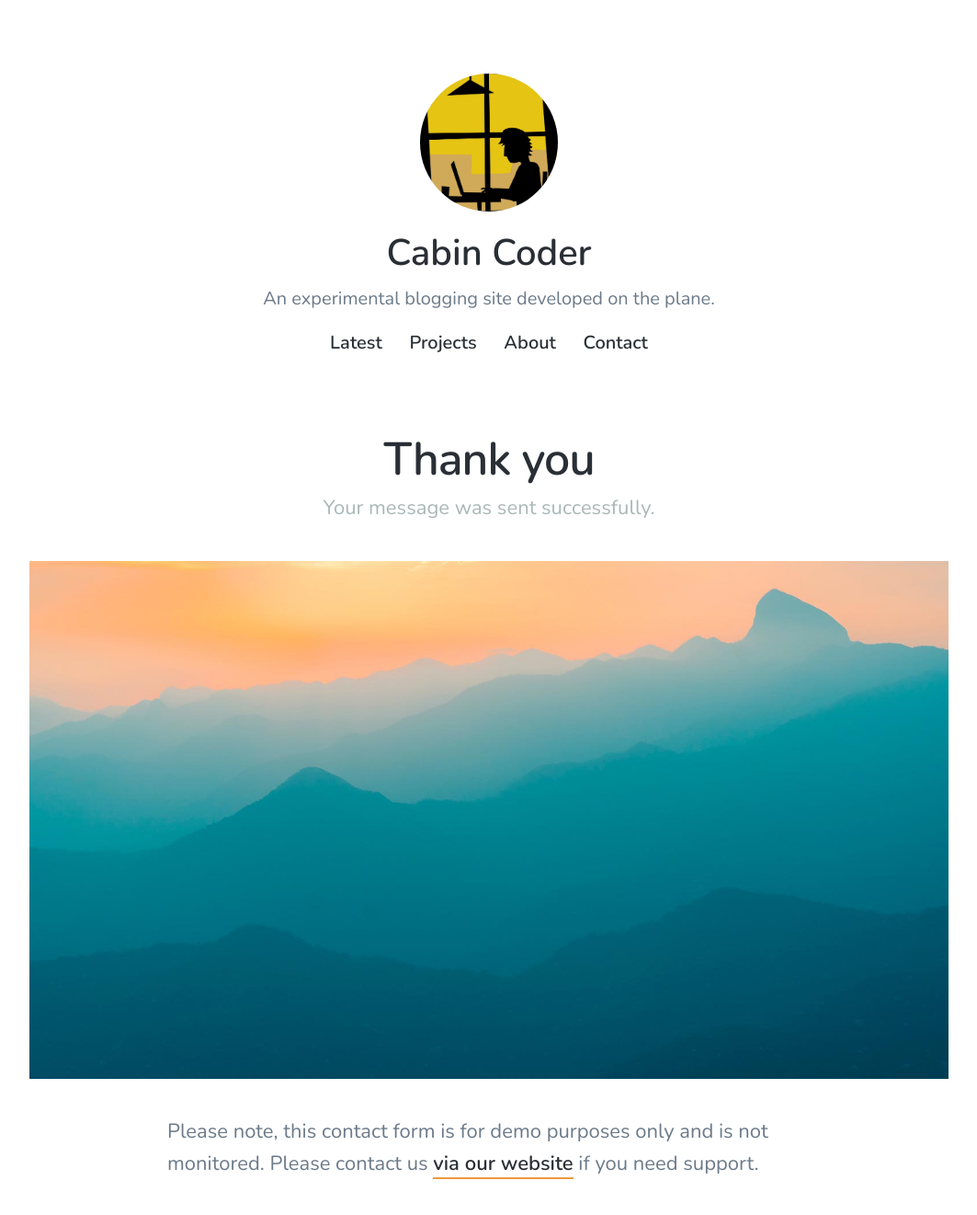
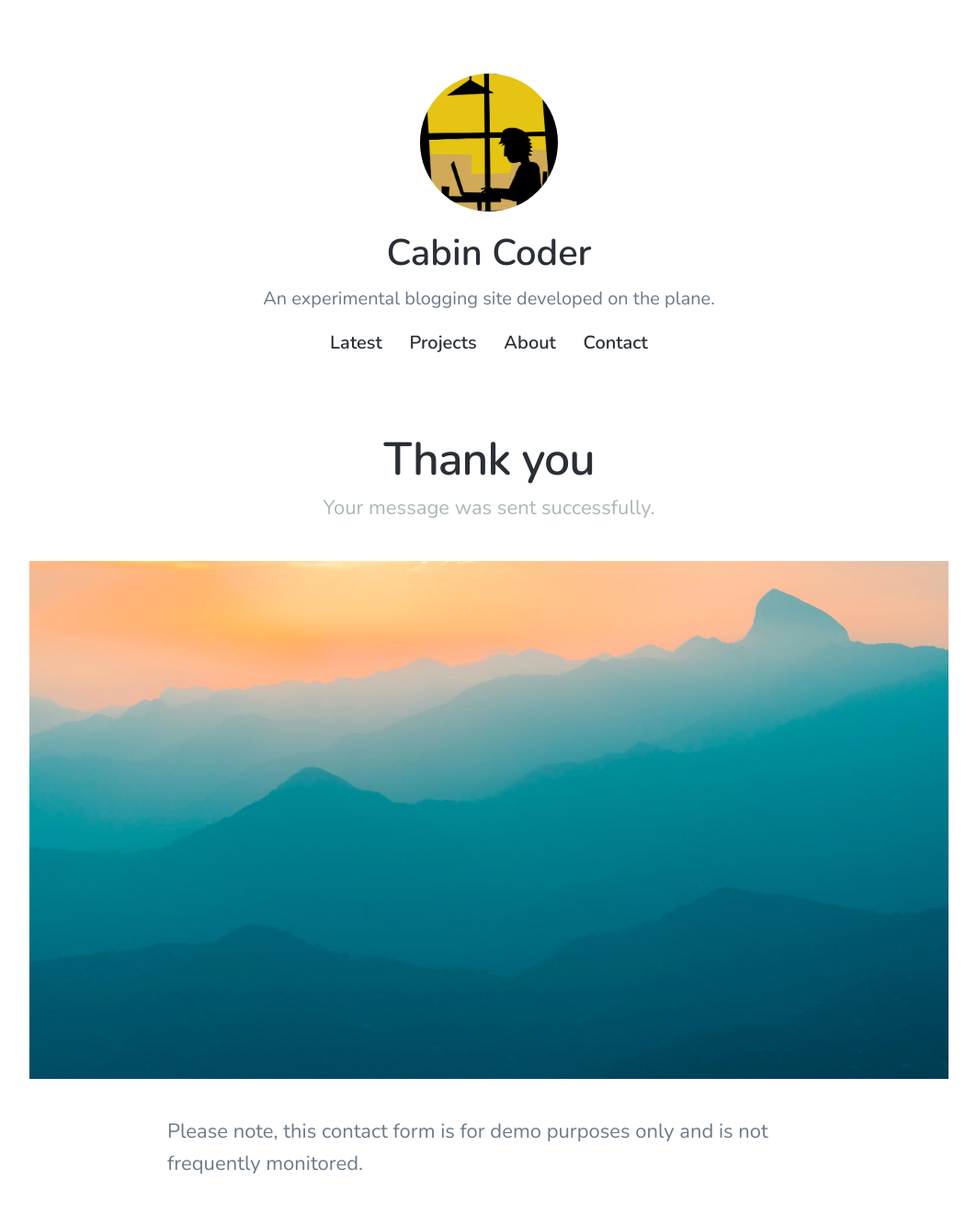
Before and after one commit to paperdrip/cabincoder-jekyll, a Jekyll site: the page built from _pages/thanks.md, in a window 1280 px wide, cut to the strip 0-1359 px from the top of the page. Shown: the top 1321 px of the strip at 92% size, without its empty margins (108-1171 px from the left). Built offline with Jekyll 4.4.1, drawn with Linux system fonts in a browser that asks for light colours; nearby versions of some CDN libraries.

Commit message:
Update content for peripheral pages

```diff
--- a/_pages/thanks.md
+++ b/_pages/thanks.md
@@ -1,10 +1,10 @@
 ---
 title: Thank you
 subtitle: Your message was sent successfully.
-description: Simples is a super simple blogging theme for Jekyll.
+description: Thank you for reaching me out.
 featured_image: /images/demo/demo-landscape.jpg
 ---
 
 ![](/images/demo/demo-landscape.jpg)
 
-Please note, this contact form is for demo purposes only and is not monitored. Please contact us [via our website](https://jekyllthemes.io) if you need support.
+Please note, this contact form is for demo purposes only and is not frequently monitored.
```
Also changed, not shown: _pages/about.md (+1 -1 lines).
